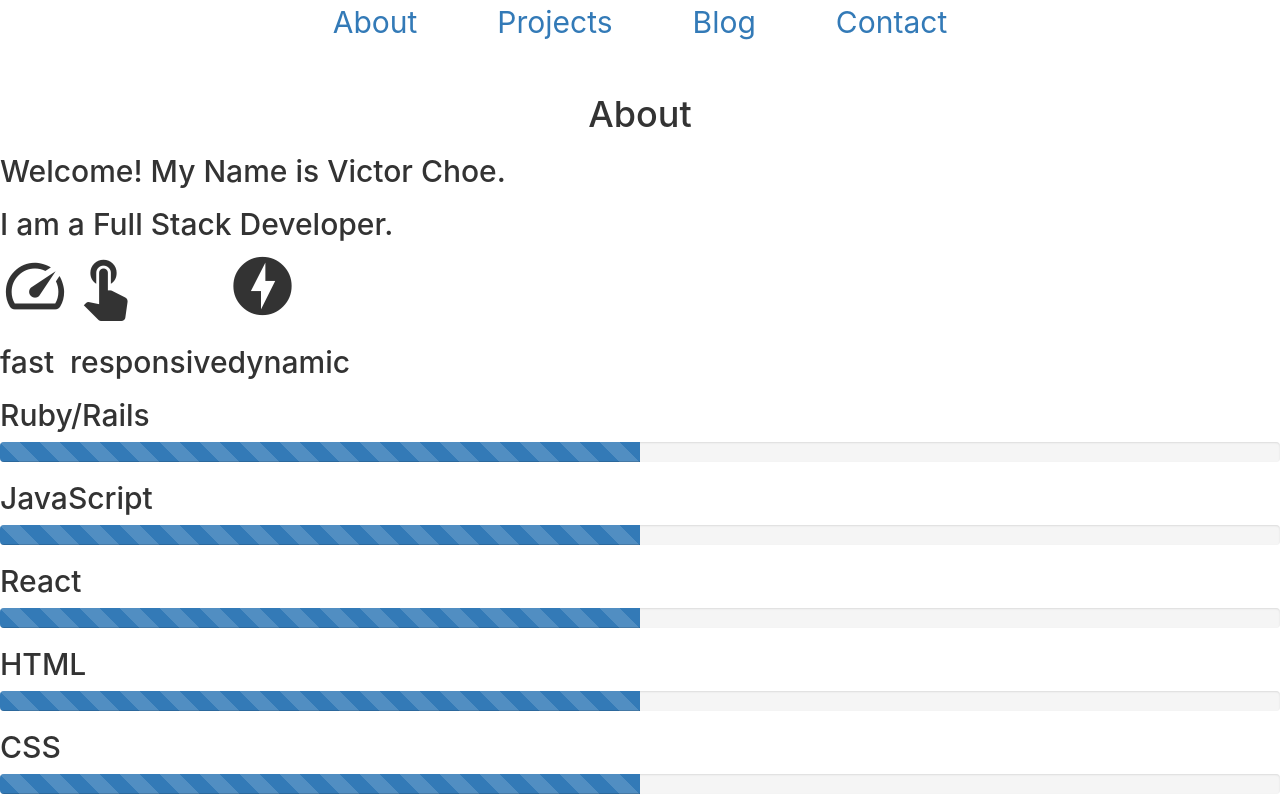
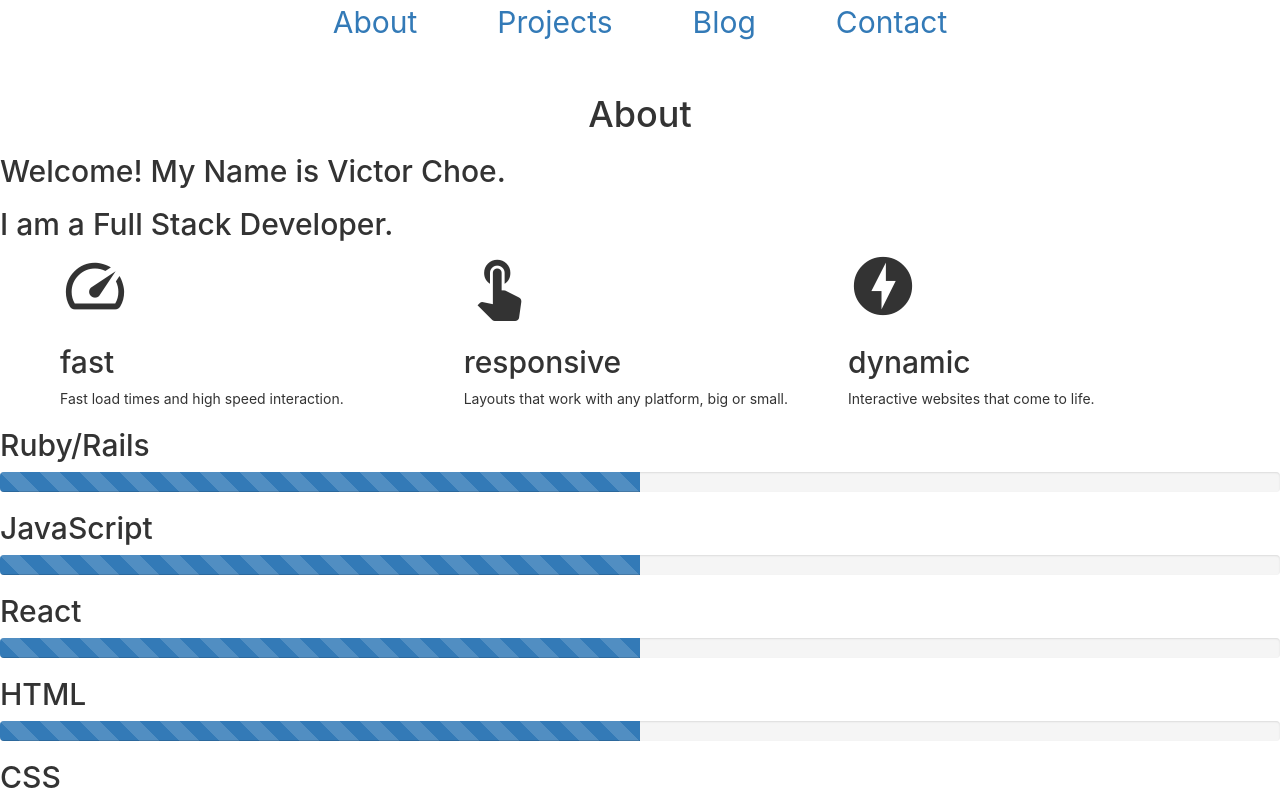
Before and after one commit to vchoe89/discard, a React (Create React App) app: page / in a window 1280 px wide. Shown: the top 800 px of the page. Built offline with nearby package versions, Linux system fonts and the light colour scheme.

Commit message:
icon descriptions added

```diff
--- a/src/components/About.js
+++ b/src/components/About.js
@@ -15,14 +15,17 @@ class About extends React.Component{
             <div id='about-icons1'>
               <i class="material-icons">speed</i>
                 <h3 id='secondary-header'>fast</h3>
+                  <p>Fast load times and high speed interaction.</p>
             </div>
             <div id='about-icons2' >
               <i class="material-icons">touch_app</i>
                 <h3 id='secondary-header'>responsive</h3>
+                  <p>Layouts that work with any platform, big or small.</p>
             </div>
             <div id='about-icons3'>
               <i class="material-icons">offline_bolt</i>
                 <h3 id='secondary-header'>dynamic</h3>
+                  <p>Interactive websites that come to life.</p>
             </div>
           </div>
 
--- a/src/index.css
+++ b/src/index.css
@@ -18,10 +18,14 @@ code {
 
 #about-icons2{
   float: left;
+  padding-left: 60px;
+  padding-right:60px;
 }
 
 #about-icons1{
   float: left;
+  padding-left: 60px;
+  padding-right: 60px;
 }
 
 #bar-section{
```
